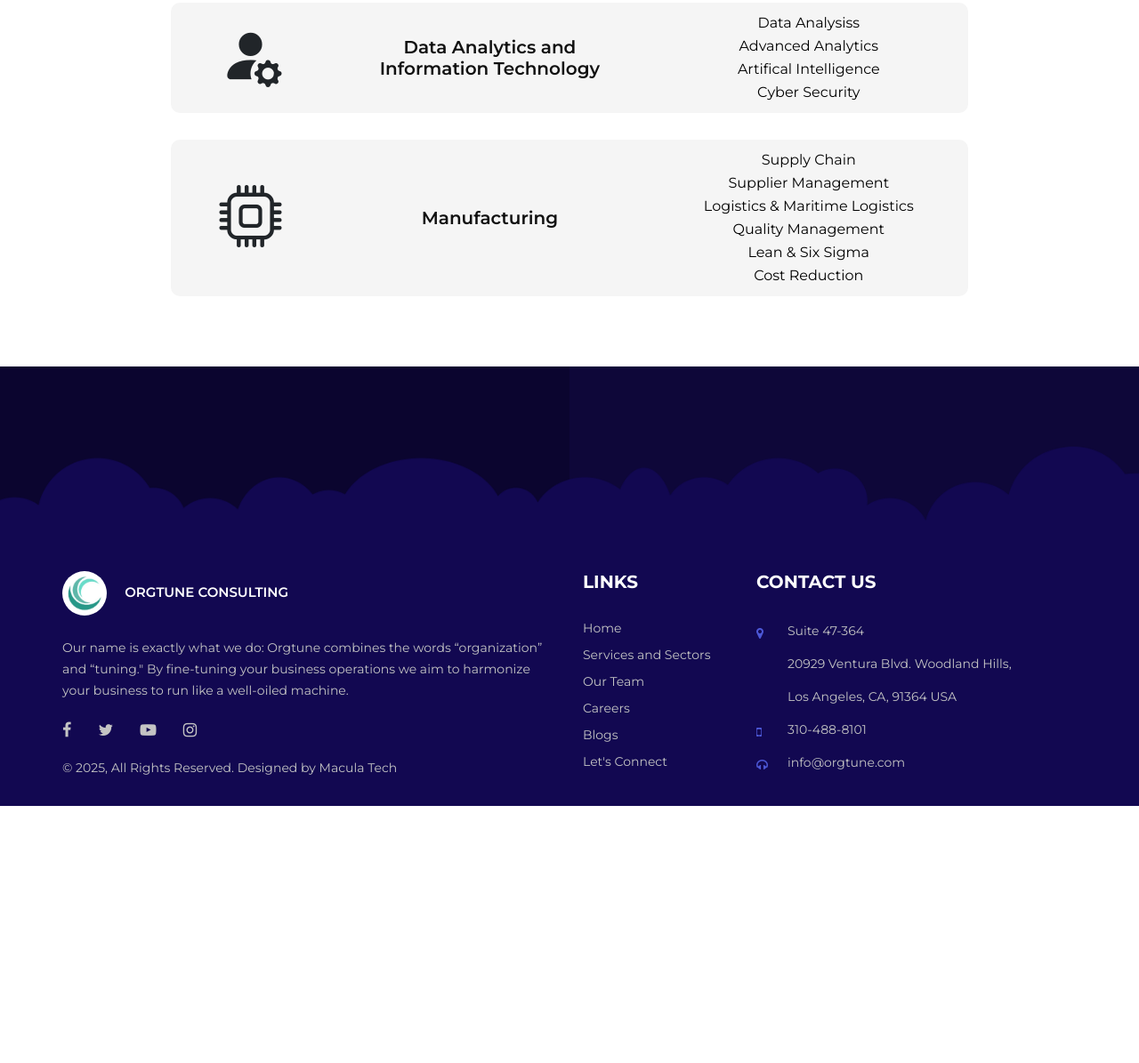
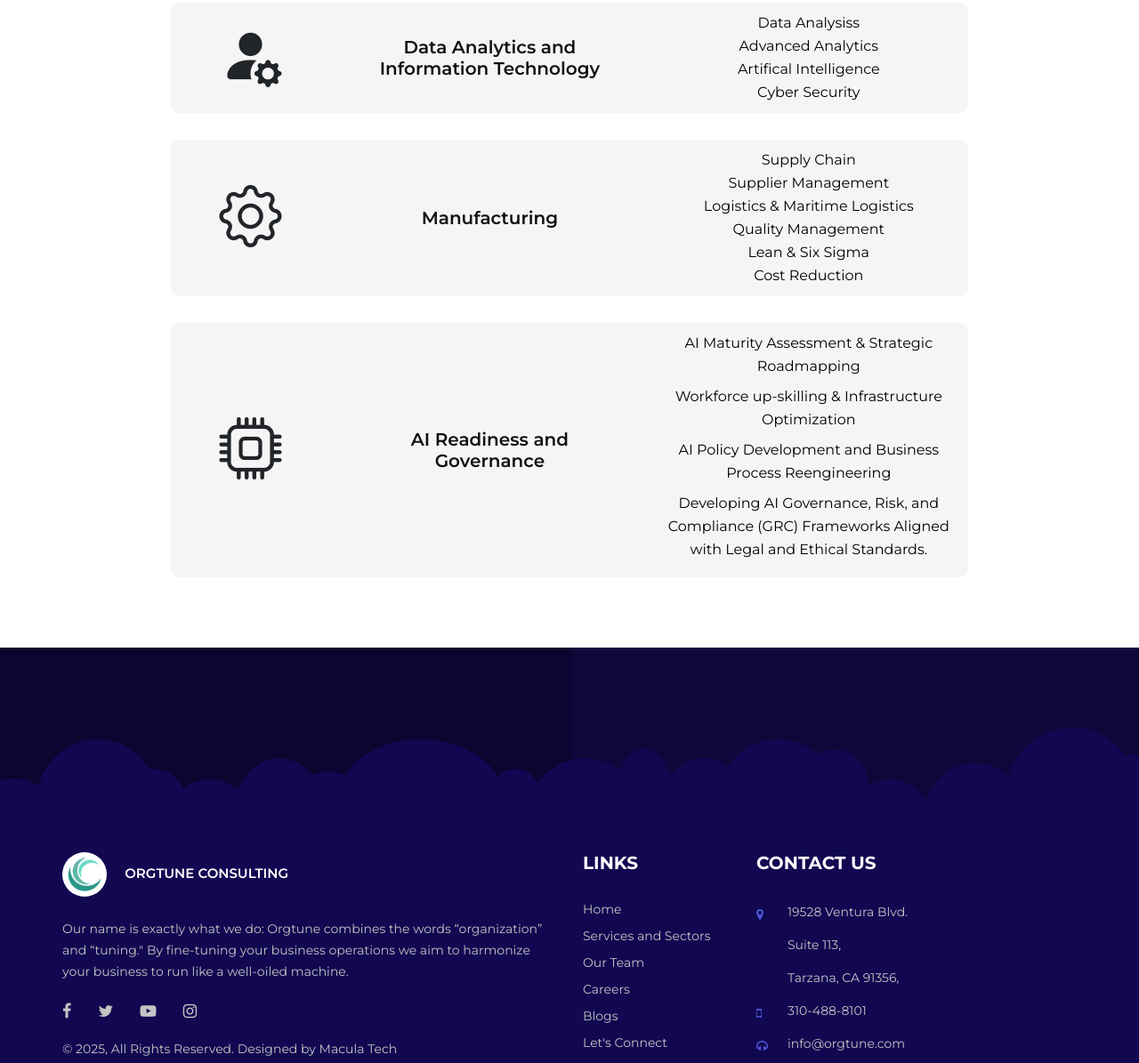
Before and after one commit to testing-for-pages/staging-orgtune, a plain HTML site: page sectors.html in a window 1280 px wide. Shown: the part 1371-2566 px from the top of the page at 89% size. Before the commit the page ends 2277 px from the top, so only its background shows below. Drawn offline with nearby package versions, Linux system fonts and the light colour scheme.

Commit message:
Update sectors.html

```diff
--- a/sectors.html
+++ b/sectors.html
@@ -123,7 +123,7 @@
       <div class="service_section">
         <div class="service_card">
           <div class="service_img">
-            <i class="bi bi-gear"></i>
+            <i class="bi bi-bar-chart"></i>
           </div>
           <div class="service_sub_heading">
             <h5>Strategy Development & Implemention</h3>
@@ -177,7 +177,7 @@
       <div class="service_section">
         <div class="service_card">
           <div class="service_img">
-            <i class="bi bi-cpu"></i>
+            <i class="bi bi-gear"></i>
           </div>
           <div class="service_sub_heading">
             <h5>Manufacturing</h3>
@@ -190,6 +190,24 @@
               <p>Quality Management</p>
               <p>Lean & Six Sigma</p>
               <p>Cost Reduction</p>
+            </div>
+          </div>
+        </div>
+      </div>
+      <div class="service_section">
+        <div class="service_card">
+          <div class="service_img">
+            <i class="bi bi-cpu"></i>
+          </div>
+          <div class="service_sub_heading">
+            <h5>AI Readiness and Governance</h3>
+          </div>
+          <div class="service_content">
+            <div class="">
+              <p class="mb-2">AI Maturity Assessment & Strategic Roadmapping</p>
+              <p class="mb-2">Workforce up-skilling & Infrastructure Optimization</p>
+              <p class="mb-2">AI Policy Development and Business Process Reengineering</p>
+              <p class="mb-2">Developing AI Governance, Risk, and Compliance (GRC) Frameworks Aligned with Legal and Ethical Standards.</p>
             </div>
           </div>
         </div>
@@ -247,8 +265,8 @@
               <h5>cONTACT US</h5>
               <ul class="footer__widget-info">
                 <li>
-                  <span class="fa fa-map-marker"></span>Suite 47-364 <br> 20929 Ventura Blvd. Woodland Hills, <br>
-                  Los Angeles, CA, 91364 USA
+                  <span class="fa fa-map-marker"></span>19528 Ventura Blvd. <br> Suite 113, <br>
+                  Tarzana, CA 91356,
                 </li>
                 <li>
                   <span class="fa fa-mobile"></span> 310-488-8101
```
